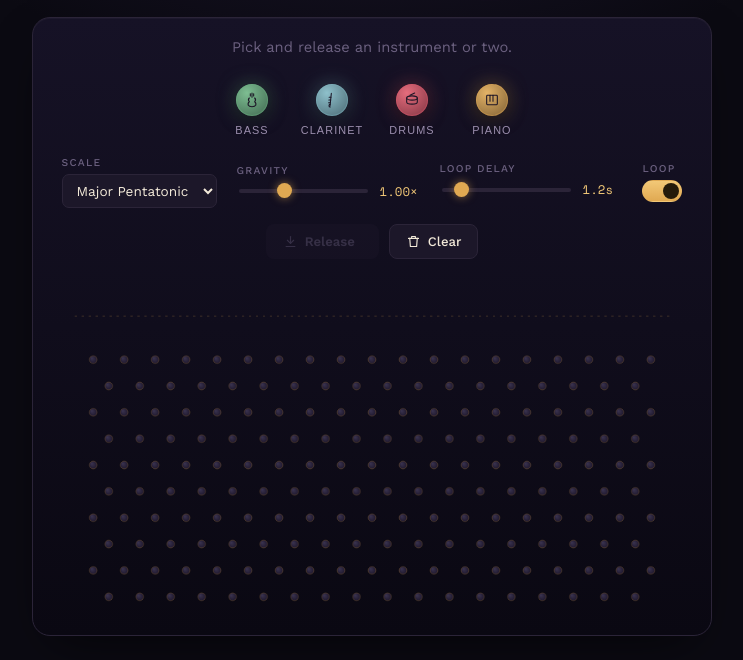
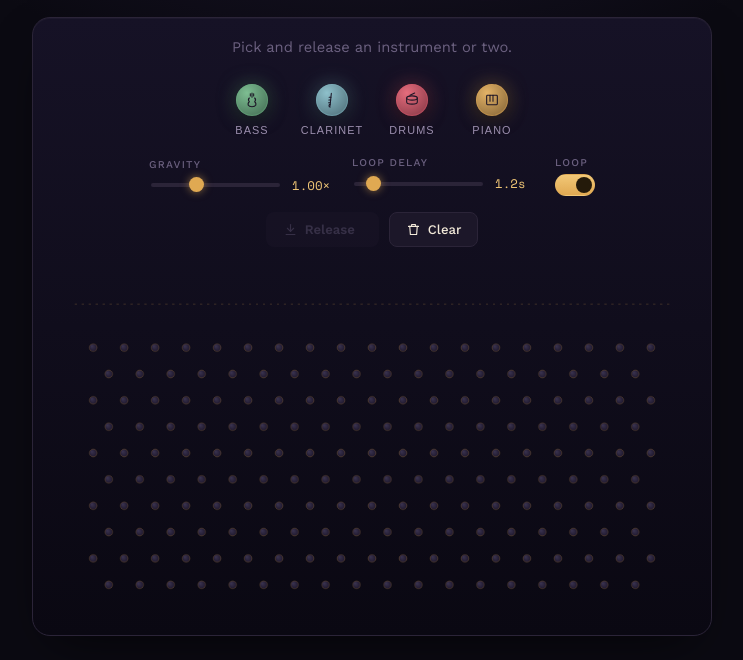
Before and after one commit to anjalitypes/jazz-drop, a plain HTML site: page index.html in a window 1280 px wide. Shown: the part 140-800 px from the top of the page, without its empty margins (268-1011 px from the left). Drawn offline with nearby package versions, Linux system fonts and the light colour scheme.

Commit message:
Remove scale picker, lock scale to blues

```diff
--- a/index.html
+++ b/index.html
@@ -293,15 +293,6 @@
     color:var(--ink-faint);
     font-weight:500;
   }
-  select#scaleSelect{
-    background:#1c1729;
-    color:var(--ink);
-    border:1px solid var(--panel-line);
-    border-radius:7px;
-    padding:7px 10px;
-    font-family:"Work Sans",sans-serif;
-    font-size:.85rem;
-  }
   .gravity-row{display:flex;align-items:center;gap:10px;}
   input[type="range"]{
     -webkit-appearance:none;
@@ -445,15 +436,6 @@
       </div>
       <div class="stage-bottom-row">
         <div class="ctrl">
-          <label for="scaleSelect">Scale</label>
-          <select id="scaleSelect">
-            <option value="majorPenta" selected>Major Pentatonic</option>
-            <option value="minorPenta">Minor Pentatonic</option>
-            <option value="blues">Blues</option>
-            <option value="major">Major</option>
-          </select>
-        </div>
-        <div class="ctrl">
           <label for="gravitySlider">Gravity</label>
           <div class="gravity-row">
             <input type="range" id="gravitySlider" min="0.6" max="1.8" step="0.05" value="1">
@@ -557,7 +539,7 @@
   const FULL_ROW_COUNT = Math.floor(PLAY_WIDTH/SPACING_X);
 
   let pegs = [];
-  let noteTable = buildNoteTable('majorPenta');
+  let noteTable = buildNoteTable('blues');
 
   function buildPegs(){
     pegs = [];
@@ -1276,12 +1258,6 @@
   window.addEventListener('pointercancel', finishStagedDrag);
 
   /* ---------- controls ---------- */
-  const scaleSelect = document.getElementById('scaleSelect');
-  scaleSelect.addEventListener('change', ()=>{
-    noteTable = buildNoteTable(scaleSelect.value);
-    assignNotes();
-  });
-
   const gravitySlider = document.getElementById('gravitySlider');
   const gravityVal = document.getElementById('gravityVal');
   gravitySlider.addEventListener('input', ()=>{
```
